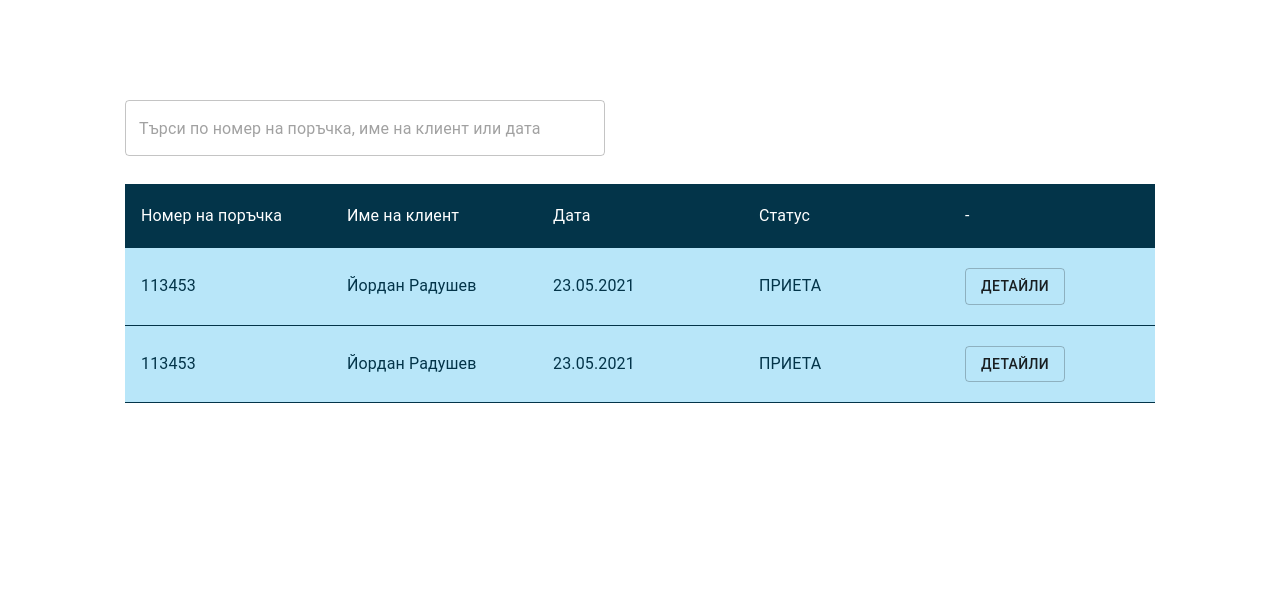
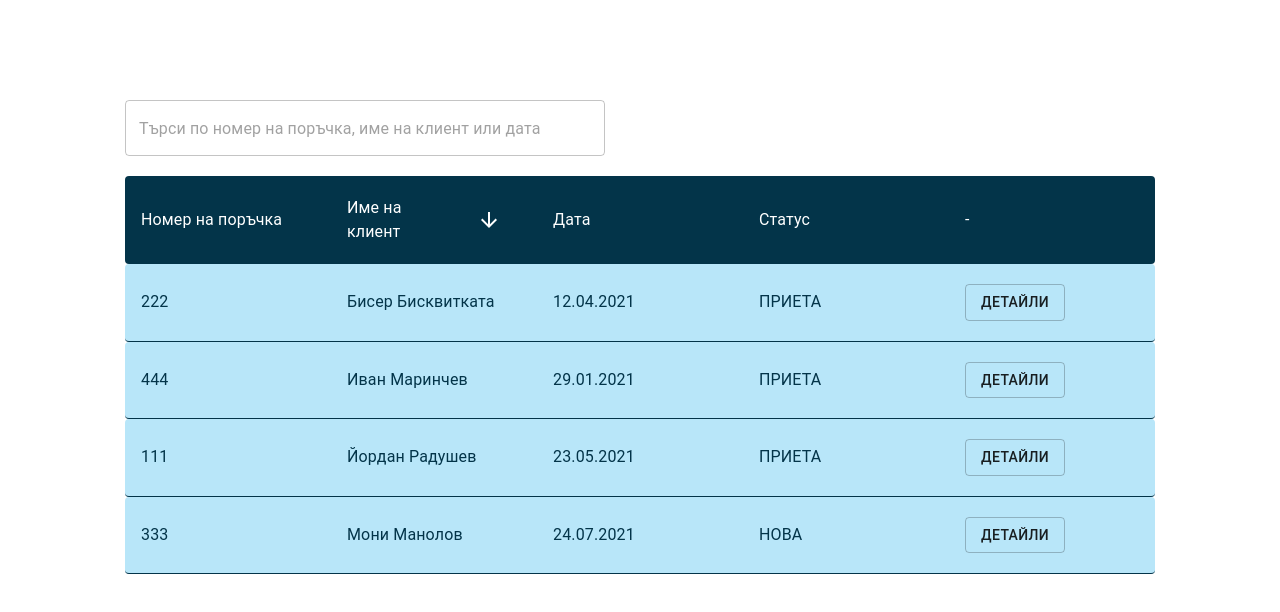
Before and after one commit to JordanRad/limpo-admin, a React (Create React App) app in the folder limpo-admin/: page /dashboard in a window 1280 px wide. Shown: the top 612 px of the page. Built offline with nearby package versions, Linux system fonts and the light colour scheme.

Commit message:
table filter added.

```diff
--- a/limpo-admin/src/components/Navigation.jsx
+++ b/limpo-admin/src/components/Navigation.jsx
@@ -2,7 +2,7 @@ import React from 'react'
 import { Drawer, List, ListItem, ListItemText, Badge } from '@material-ui/core'
 import { Link } from 'react-router-dom'
 import { makeStyles } from '@material-ui/core/styles';
-
+import CloseIcon from '@material-ui/icons/Close';
 const useStyles = makeStyles(theme => ({
   root: {
     minWidth: "250px",
@@ -27,6 +27,9 @@ export default function Navigation(props) {
   return (
     <Drawer open={drawerOpen}>
       <List className={classes.root}>
+        <ListItem key="Затвори" button onClick={(e) => setDrawerOpen(false)} component={Link} to="/dashboard">
+          <CloseIcon/>
+        </ListItem>
         <ListItem key="Архив поръчки" button onClick={(e) => setDrawerOpen(false)} component={Link} to="/dashboard">
           <ListItemText>Архив поръчки</ListItemText>
         </ListItem>
--- a/limpo-admin/src/components/OrdersTable.jsx
+++ b/limpo-admin/src/components/OrdersTable.jsx
@@ -1,31 +1,58 @@
-import React from 'react';
+import React, { useState } from 'react';
 import { Drawer, List, ListItem, ListItemText, Badge, Button, ListSubheader } from '@material-ui/core'
 import { makeStyles } from '@material-ui/core/styles';
+import ArrowUpwardIcon from '@material-ui/icons/ArrowUpward';
+import ArrowDownwardIcon from '@material-ui/icons/ArrowDownward';
+import OrdersTableRow from './fragments/OrderTableRow';
 const useStyles = makeStyles(theme => ({
     root: {
         width: "100%",
-        textAlign:"center",
+        border: "0px solid",
+        borderColor: theme.palette.primary.main,
+        borderRadius: "4px",
+        padding: "0px",
+        margin: "0px"
     },
     head: {
         display: "flex",
         flex: 1,
         flexDirection: "row",
         backgroundColor: theme.palette.primary.dark,
+        borderRadius: "inherit",
         color: "white"
     },
-    row: {
+    headField: {
         display: "flex",
         flex: 1,
-        flexDirection: "row",
-        backgroundColor: theme.palette.primary.main,
-        color: theme.palette.primary.dark,
-        borderBottom:"1px solid",
-        borderColor: theme.palette.primary.dark
+        flexDirection: "row"
+    },
+    icon: {
+        width: "1px",
+        color: "white"
     }
+
 }));
+
+const orderFilter = (filterType, orders) => {
+    return orders.sort(function (a, b) {
+        return filterType === "ASC" ?
+            (b.client).localeCompare(a.client) :
+            (a.client).localeCompare(b.client);
+    })
+}
+let orders = [{ orderNumber: "111", client: "Йордан Радушев", date: "23.05.2021", status: "ПРИЕТА" },
+{ orderNumber: "222", client: "Бисер Бисквитката", date: "12.04.2021", status: "ПРИЕТА" },
+{ orderNumber: "333", client: "Мони Манолов", date: "24.07.2021", status: "НОВА" },
+{ orderNumber: "444", client: "Иван Маринчев", date: "29.01.2021", status: "ПРИЕТА" }]
 
 const OrdersTable = (props) => {
     const classes = useStyles()
+    const [nameFilter, setNameFilter] = useState(false)
+
+    orders = orderFilter(nameFilter ? "ASC" : "DESC", orders)
+
+    let tableRows = orders.map(order => <OrdersTableRow order={order} />)
+
     return (
         <List className={classes.root}>
             {/*Table Head */}
@@ -35,6 +62,9 @@ const OrdersTable = (props) => {
                 </ListItem>
                 <ListItem key="Име на клиент">
                     <ListItemText>Име на клиент</ListItemText>
+                    <Button onClick={(e) => setNameFilter(!nameFilter)} className={classes.icon}>
+                        {nameFilter ? <ArrowUpwardIcon /> : <ArrowDownwardIcon />}
+                    </Button>
                 </ListItem>
                 <ListItem key="Дата">
                     <ListItemText>Дата</ListItemText>
@@ -47,46 +77,7 @@ const OrdersTable = (props) => {
                 </ListItem>
             </List>
             {/*End Table Head */}
-
-            <List className={classes.row}>
-                <ListItem key="1">
-                    <ListItemText>113453</ListItemText>
-                </ListItem>
-                <ListItem key="Име на клиент">
-                    <ListItemText>Йордан Радушев</ListItemText>
-                </ListItem>
-                <ListItem key="Дата">
-                    <ListItemText>23.05.2021</ListItemText>
-                </ListItem>
-                <ListItem key="Статус">
-                    <ListItemText>ПРИЕТА</ListItemText>
-                </ListItem>
-                <ListItem key="-">
-                    <ListItemText>
-                        <Button variant="outlined" >Детайли</Button>
-                    </ListItemText>
-                </ListItem>
-            </List>
-
-            <List className={classes.row}>
-                <ListItem key="1">
-                    <ListItemText>113453</ListItemText>
-                </ListItem>
-                <ListItem key="Име на клиент">
-                    <ListItemText>Йордан Радушев</ListItemText>
-                </ListItem>
-                <ListItem key="Дата">
-                    <ListItemText>23.05.2021</ListItemText>
-                </ListItem>
-                <ListItem key="Статус">
-                    <ListItemText>ПРИЕТА</ListItemText>
-                </ListItem>
-                <ListItem key="-">
-                    <ListItemText>
-                        <Button variant="outlined" >Детайли</Button>
-                    </ListItemText>
-                </ListItem>
-            </List>
+            {tableRows}
         </List>
 
     );
--- /dev/null
+++ b/limpo-admin/src/components/fragments/OrderTableRow.jsx
@@ -0,0 +1,47 @@
+import React from 'react';
+import { List, ListItem, ListItemText, Button, } from '@material-ui/core'
+import { makeStyles } from '@material-ui/core/styles';
+const useStyles = makeStyles(theme => ({
+    row: {
+        display: "flex",
+        flex: 1,
+        flexDirection: "row",
+        backgroundColor: theme.palette.primary.main,
+        color: theme.palette.primary.dark,
+        borderBottom: "1px solid",
+        borderColor: theme.palette.primary.dark,
+        borderRadius: "inherit",
+
+    }
+}));
+
+const OrdersTableRow = (props) => {
+    const classes = useStyles()
+    let {order} = props
+    const onClickHandler = (e) =>{
+        console.log(e)
+    }
+    return (
+        <List className={classes.row}>
+            <ListItem key="1">
+                <ListItemText>{order.orderNumber}</ListItemText>
+            </ListItem>
+            <ListItem key="Име на клиент">
+                <ListItemText>{order.client}</ListItemText>
+            </ListItem>
+            <ListItem key="Дата">
+                <ListItemText>{order.date}</ListItemText>
+            </ListItem>
+            <ListItem key="Статус">
+                <ListItemText>{order.status}</ListItemText>
+            </ListItem>
+            <ListItem key="-">
+                <ListItemText id={order.orderNumber} onClick={onClickHandler}>
+                    <Button variant="outlined">Детайли</Button>
+                </ListItemText>
+            </ListItem>
+        </List>
+    );
+}
+
+export default OrdersTableRow;
```
